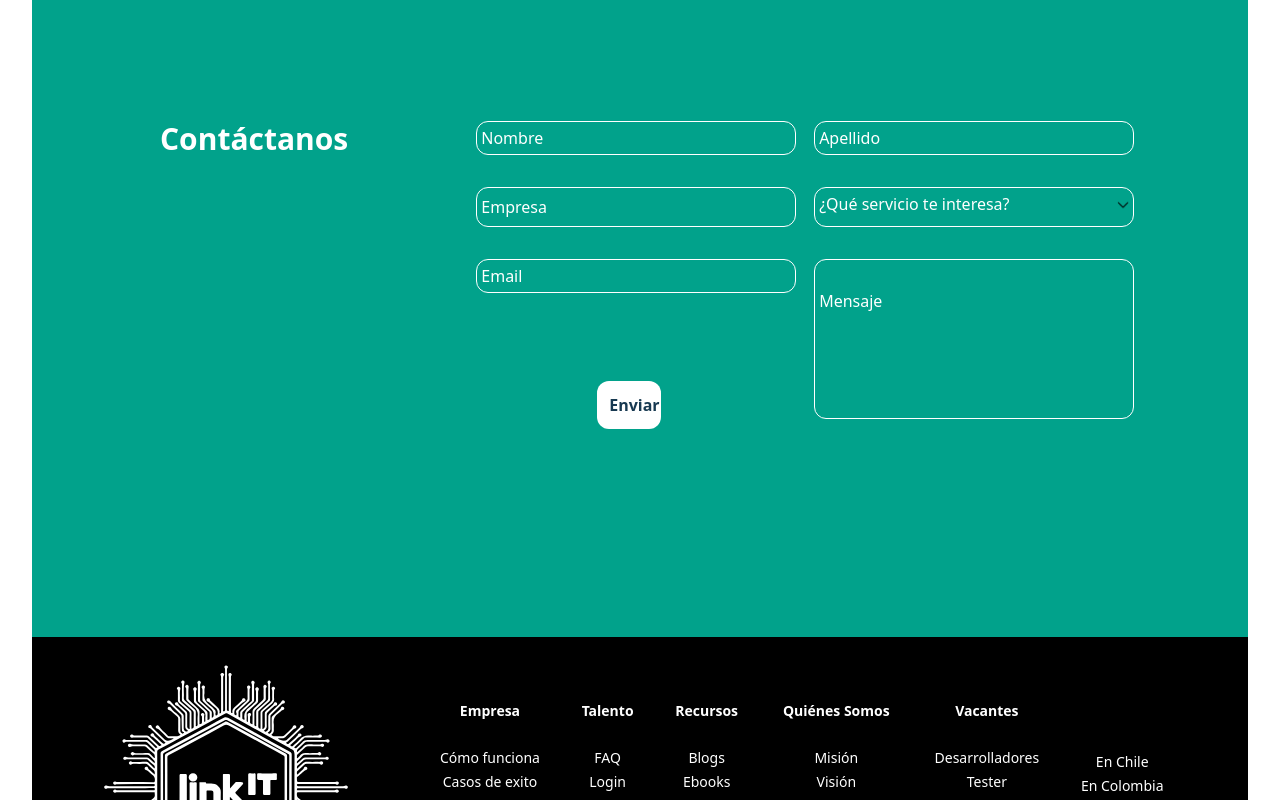
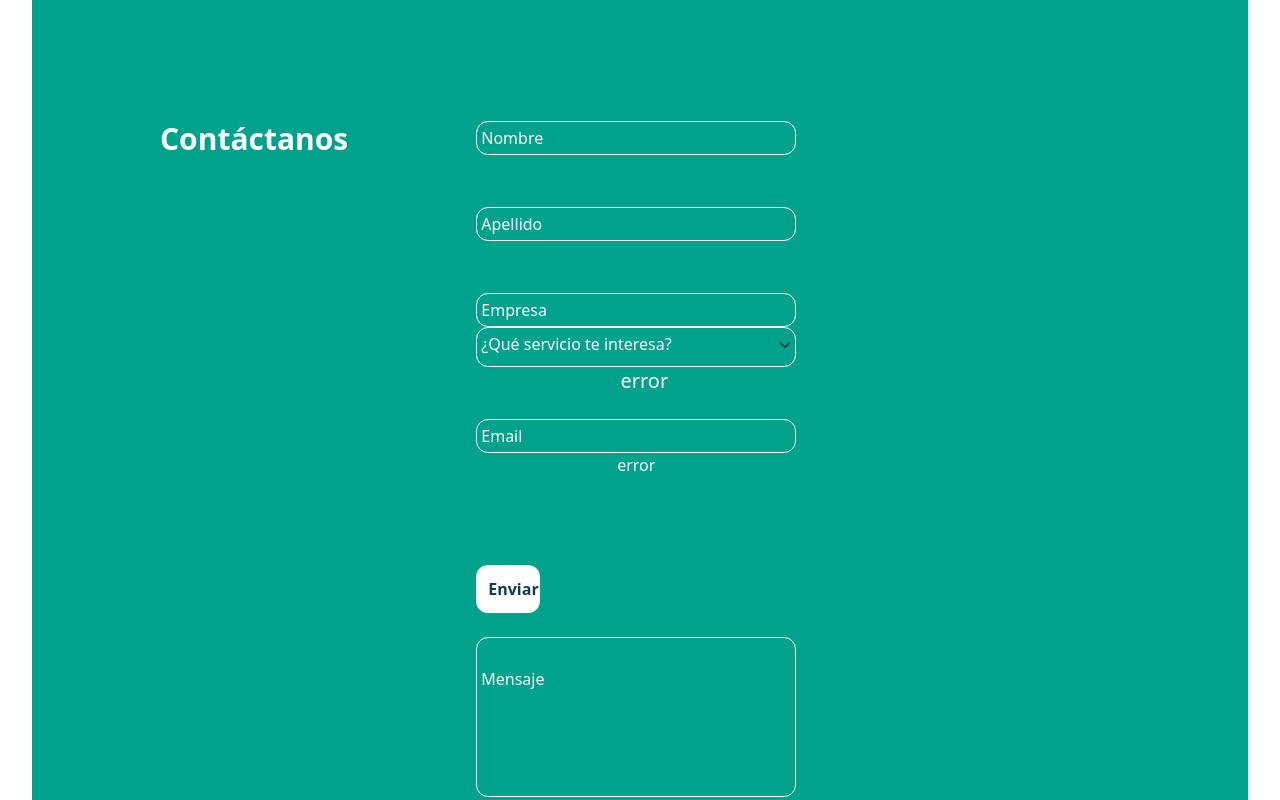
Before and after one commit to Linkit-Project-PF/LinkIt-project, a React (Vite) app in the folder linkit-project-client/: page /soyEmpresa in a window 1280 px wide. Shown: the part 4980-5780 px from the top of the page. Built offline with nearby package versions, Linux system fonts and the light colour scheme; no server answers; what tw-elements would draw is missing.

Commit message:
Fix form validation errors

```diff
--- a/linkit-project-client/src/components/Empresas/modulosEmpresas/moduloI/ModuloI.tsx
+++ b/linkit-project-client/src/components/Empresas/modulosEmpresas/moduloI/ModuloI.tsx
@@ -1,7 +1,7 @@
 import arrow from "/Vectores/arrow.png";
 import { useState, useEffect } from "react";
 import { useAnimate, stagger, motion } from "framer-motion";
-
+import validations from "./validations";
 const staggerMenuItems = stagger(0.03, { startDelay: 0.15 });
 
 function useMenuAnimation(isOpen: boolean) {
@@ -86,12 +86,26 @@ const scope = useMenuAnimation(isOpen);
     }}
 
 
+    const validate = () => {
+      const validateErrors = validations(contacts);
+      setErrors(validateErrors);
+
+    }
+
   return (
     <div className="bg-linkIt-300 text-white flex flex-row p-32 gap-[10vw] 2xl:gap-[10vw]">
       <h1 className="font-semibold text-3xl 2xl:text-7xl ">Contáctanos</h1>
-      <form className="grid grid-cols-2  gap-8 mb-20">
+      <div className="w-[60vw]">
+      <form className="flex flex-wrap gap-6">
+        <div>
         <input className="border-white border rounded-xl bg-transparent text-white placeholder-white p-1 2xl:p-3 outline-none w-[25vw] 2xl:text-xl" type="text" placeholder="Nombre"  name="name" value={contacts.name} onChange={handleChange} />
+        <p className="ml-4 text-xl opacity-0">error</p>
+        </div>
+        <div>
         <input className="border-white border rounded-xl bg-transparent text-white placeholder-white p-1 2xl:p-3 outline-none w-[25vw] 2xl:text-xl" type="text" placeholder="Apellido" name="lastName" value={contacts.lastName} onChange={handleChange} />
+        <p className="ml-4 text-xl opacity-0">error</p>
+        </div>
+        <div>
         <input className="border-white border rounded-xl bg-transparent text-white placeholder-white p-1 2xl:p-3 outline-none w-[25vw] 2xl:text-xl" type="text" placeholder="Empresa" name="company" value={contacts.company} onChange={handleChange} />
         <motion.nav
             className="border-white border rounded-xl bg-transparent text-white placeholder-white p-1 2xl:p-3 outline-none w-[25vw] h-[6vh] xl:h-[5vh] 2xl:text-xl"
@@ -137,16 +151,18 @@ const scope = useMenuAnimation(isOpen);
               </li>
             </ul>{" "}
           </motion.nav>
-        <div className="">
+          <p className="ml-4 text-xl ">error</p>
+          </div>
+          <div className=" flex flex-col">
         <input className="border-white border rounded-xl bg-transparent text-white placeholder-white p-1 2xl:p-3 outline-none w-[25vw] 2xl:text-xl" type="text" placeholder="Email" name="email" value={contacts.email} onChange={handleChange}/>
-      <div>
+        <p>error</p>
         <button className=" mt-[11vh] bg-white text-linkIt-200 font-bold p-3 w-[5vw] rounded-xl">Enviar</button>
-        </div>
         </div>
         <div>
         <input className="border-white border rounded-xl bg-transparent text-white placeholder-white p-1 2xl:p-3 pb-20 2xl:pb-[17vh] outline-none w-[25vw] h-[20vh] 2xl:text-xl" type="text" placeholder="Mensaje" name="message" value={contacts.message} onChange={handleChange} />
         </div>
       </form>
+      </div>
     </div>
   );
 }
--- /dev/null
+++ b/linkit-project-client/src/components/Empresas/modulosEmpresas/moduloI/typeContacts.ts
@@ -0,0 +1,8 @@
+export type contacts = {
+    name: string,
+    lastName: string,
+    company: string,
+    service: string[],
+    email: string
+    message: string
+}
--- a/linkit-project-client/src/components/Empresas/modulosEmpresas/moduloI/validations.ts
+++ b/linkit-project-client/src/components/Empresas/modulosEmpresas/moduloI/validations.ts
@@ -1,3 +1,5 @@
+import { contacts } from "./typeContacts";
+
 const errors = {
     name: "",
     lastName: "",
@@ -7,44 +9,37 @@ const errors = {
     message: ""
 }
 
-type contactos = {
-        name: string,
-        lastName: string,
-        company: string,
-        service: string[],
-        email: string
-        message: string
-}
-export default function validations (contactos: contactos) {
-    if (!contactos.name) {
+
+export default function validations (contacts: contacts) {
+    if (!contacts.name) {
         errors.name = "Nombre requerido"
     }
-    if (typeof contactos.name !== 'string') {
+    if (typeof contacts.name !== 'string') {
         errors.name = "Nombre inválido"
      }
 
-     if (!contactos.lastName) {
+     if (!contacts.lastName) {
         errors.lastName = "Apellido requerido"
         }
 
-    if (typeof contactos.lastName !== 'string') {
+    if (typeof contacts.lastName !== 'string') {
         errors.lastName = "Apellido inválido"
         }
-    if (!contactos.company) {
+    if (!contacts.company) {
         errors.company = "Nombre de empresa requerida"
     }
-    if (typeof contactos.company !== 'string') {
+    if (typeof contacts.company !== 'string') {
         errors.company = "Nombre inválido"
      }
-    if (!contactos.service) {
+    if (!contacts.service) {
         errors.service = "Servicio requerido"
     }
-    if (!contactos.email) {
+    if (!contacts.email) {
         errors.email = "Email requerido"
-    } else if (!/\S+@\S+\.\S+/.test(contactos.email)) {
+    } else if (!/\S+@\S+\.\S+/.test(contacts.email)) {
         errors.email = "Email inválido"
     }
-    if (!contactos.message) {
+    if (!contacts.message) {
         errors.message = "Mensaje requerido"
     }
     return errors
```
